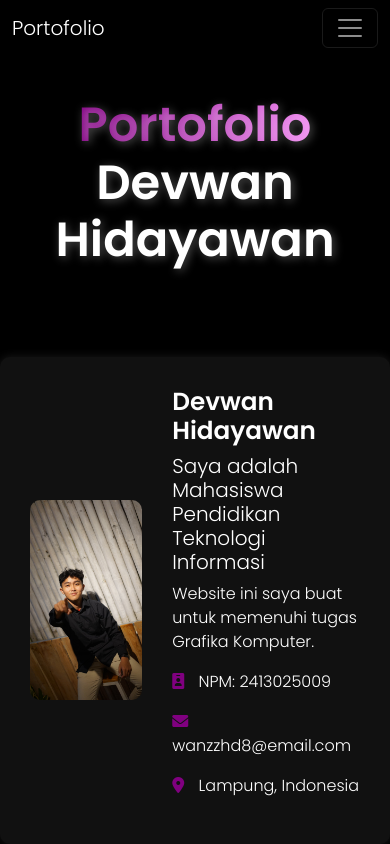
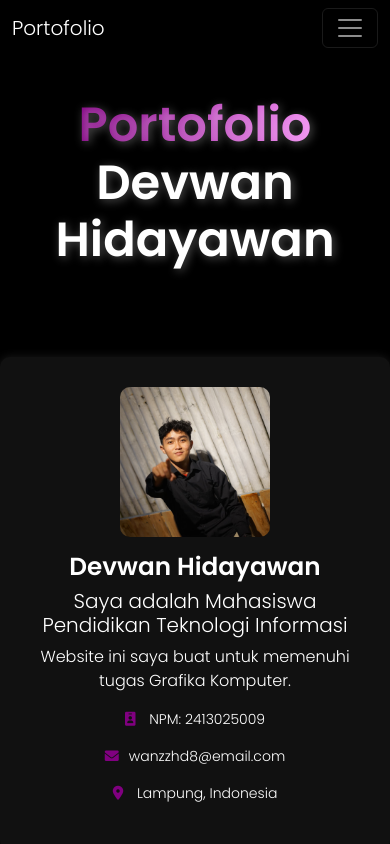
Before and after one commit to 2413025009/DevwanHidayawan, a plain HTML site: page index.html in a window 390 px wide. Shown: the top 844 px of the page. Drawn offline with nearby package versions, Linux system fonts and the light colour scheme; files whose address does not match are found by name.

Commit message:
Update index.html

```diff
--- a/index.html
+++ b/index.html
@@ -75,6 +75,24 @@
     -webkit-background-clip: text;
     -webkit-text-fill-color: transparent;
 }
+        @media (max-width: 768px) {
+    .profile-card {
+        flex-direction: column;
+        text-align: center;
+    }
+
+    .profile-card img {
+        width: 150px;
+        height: 150px;
+        margin-bottom: 15px;
+        margin-right: 0;
+    }
+
+    .profile-info p {
+        font-size: 14px;
+    }
+}
+
 
     </style>
     <link href="https://fonts.googleapis.com/css2?family=Poppins:wght@300;600&display=swap" rel="stylesheet">
```
